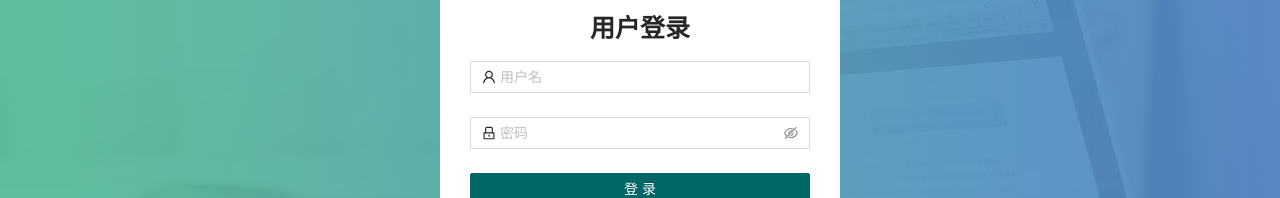
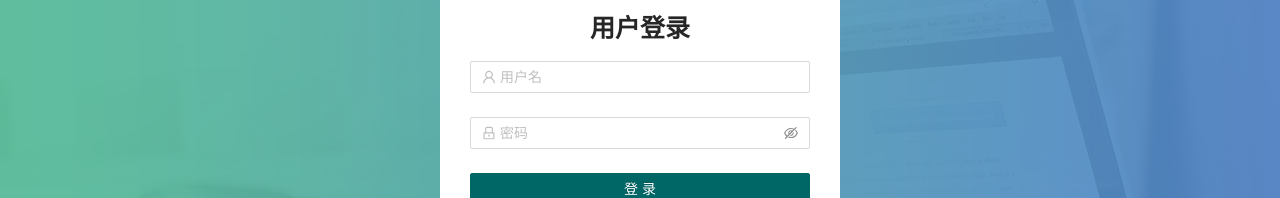
Before and after one commit to Asahi-sun/myadmin-client, a React app: page /login in a window 1280 px wide. Shown: the part 181-379 px from the top of the page. Built offline with nearby package versions, Linux system fonts and the light colour scheme.

Commit message:
20200820_9

```diff
--- a/src/App.js
+++ b/src/App.js
@@ -27,8 +27,8 @@ class App extends React.Component {
 
                     <Switch>
                         <Route path="/login"   component={Login} />
-                        <Route path="/admin" component={Admin} />
-                        <Redirect to="/login" />
+                        <Route path="/admin" exact component={Admin} />
+                        <Redirect to="/admin" />
                     </Switch>
                 </Router>
             </div>
--- a/src/pages/login/login.jsx
+++ b/src/pages/login/login.jsx
@@ -15,13 +15,23 @@ import {
 import logo from './images/logo.png';
 import './login.less';
 
+
+
 class Login extends Component {
+
+    // const NormalLoginForm = () =>{
+    //     const onFinish = values => {
+    //         console.log('Received values of form: ', values);
+    //     };
+
+    // }
 
     onFinish = values => {
         console.log('Received values of form: ', values);
     };
 
     render() {
+
         return (
             <div className="login">
                 <div className="login-header">
@@ -31,26 +41,27 @@ class Login extends Component {
                 <div className="login-content">
                     <h1>用户登录</h1>
                     <Form
+                        // onFinish={onFinish}
                         onFinish={this.onFinish}
-                        className = "login-form"
+                        className="login-form"
                     >
                         <Form.Item>
                             <Input
-                                prefix={<UserOutlined />}
+                                prefix={<UserOutlined style={{ color: 'rgba(0,0,0,.25)' }} />}
                                 placeholder="用户名"
                             />
                         </Form.Item>
 
                         <Form.Item>
                             <Input.Password
-                                prefix={<LockOutlined />}
+                                prefix={<LockOutlined style={{ color: 'rgba(0,0,0,.25)' }} />}
                                 type="password"
                                 placeholder="密码"
                             />
                         </Form.Item>
 
                         <Form.Item>
-                            <Button type="primary" htmlType="submit"  className="login-form-button">
+                            <Button type="primary" htmlType="submit" className="login-form-button">
                                 登 录
                             </Button>
                         </Form.Item>
@@ -61,4 +72,19 @@ class Login extends Component {
     }
 }
 
+
+
 export default Login
+
+
+/**
+ * （1）必须输入
+ * （2）必须大于等于4位
+ * （3）必须小于等于12位
+ * （4）必须是英文、数字或下划线组成
+ */
+
+/**
+ * 组件：组件类，本质就是一个构造函数
+ * 组件对象：组件类的实例，也就是构造函数的实例
+ */
--- a/webpack.config.js
+++ b/webpack.config.js
@@ -31,7 +31,8 @@ module.exports = {
     devServer: {
         open: true,
         port: 3001,
-        host: '127.0.0.1'
+        host: '127.0.0.1',
+        historyApiFallback:true
     },
 
     module: {
```
